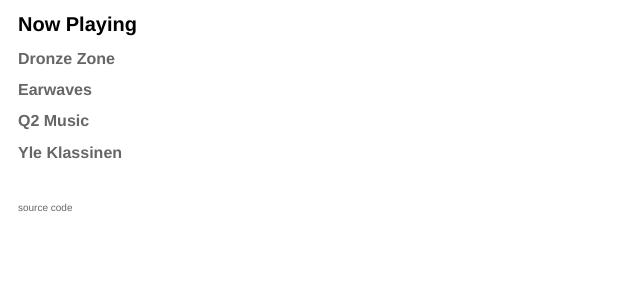
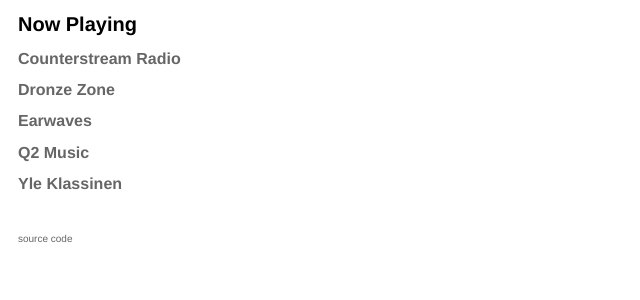
Before and after one commit to tristan-media/now-playing-react, a React (Create React App) app: page / in a window 1280 px wide. Shown: the top 300 px of the page, without its empty margins (0-640 px from the left). Built offline with nearby package versions, Linux system fonts and the light colour scheme; no server answers.

Commit message:
put back counterstream

```diff
--- a/src/App.js
+++ b/src/App.js
@@ -7,7 +7,7 @@
     return (
       <div className="App">
         <h1>Now Playing</h1>
-        {/*<Piece source="counterstream" name="Counterstream Radio" url="http://counterstreamradio.net/" />*/}
+        <Piece source="counterstream" name="Counterstream Radio" url="http://counterstreamradio.net/" />
         <Piece source="dronezone" name="Dronze Zone" url="http://somafm.com/dronezone/" />
         <Piece source="earwaves" name="Earwaves" url="http://somafm.com/earwaves/" />
         <Piece source="q2" name="Q2 Music" url="http://q2music.org/" />
```
